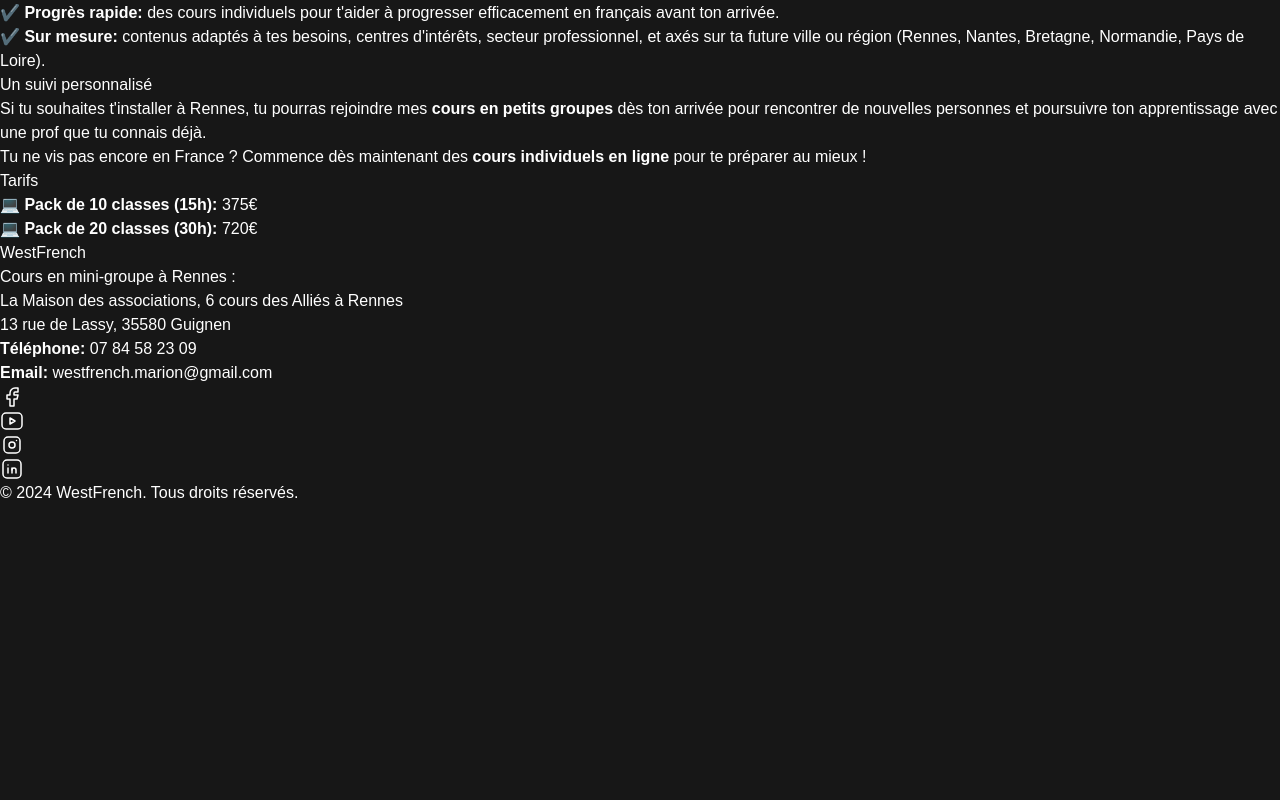
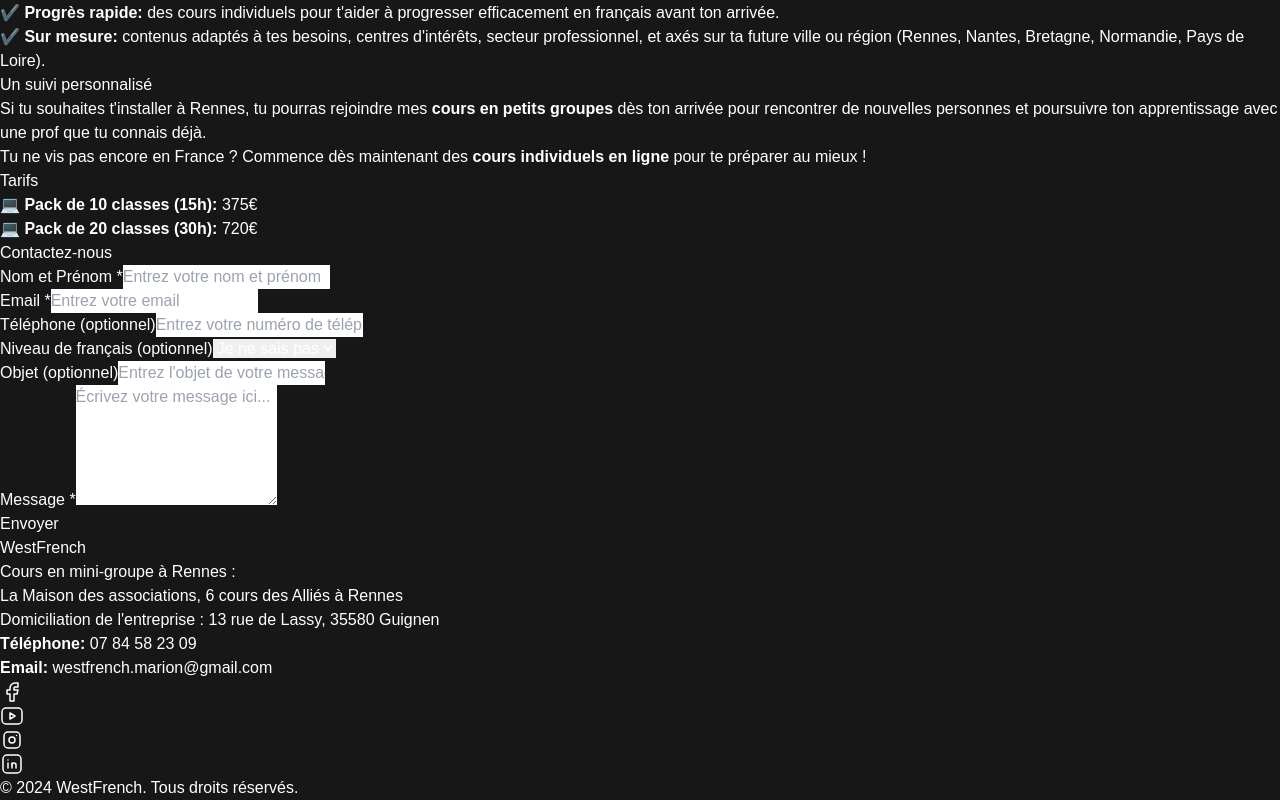
Before and after one commit to BertoRamosM/marion, a Next.js app: page / in a window 1280 px wide. Shown: the part 4635-5435 px from the top of the page. Before the commit the page ends 5140 px from the top, so only its background shows below. Built offline with nearby package versions, Linux system fonts and the light colour scheme.

Commit message:
contact form created

```diff
--- /dev/null
+++ b/src/app/components/ContactForm.jsx
@@ -0,0 +1,111 @@
+import React from 'react';
+
+const ContactForm = () => {
+  return (
+    <div className="flex items-center justify-center min-h-screen px-6 py-12">
+      <div className="w-full max-w-xl p-8 rounded-3xl shadow-lg text-black">
+        <h1 className="text-3xl font-bold mb-6 text-center text-[#ffa45b]">Contactez-nous</h1>
+        <form className="space-y-6">
+          {/* Nom et Prénom */}
+          <div>
+            <label htmlFor="name" className="block text-sm font-medium text-[#007ea7]">
+              Nom et Prénom <span className="text-red-500">*</span>
+            </label>
+            <input
+              type="text"
+              id="name"
+              className="w-full mt-2 p-3  rounded-lg shadow focus:outline-none focus:ring-2 focus:ring-[#ffa45b]"
+              required
+              placeholder="Entrez votre nom et prénom"
+            />
+          </div>
+
+          {/* Email */}
+          <div>
+            <label htmlFor="email" className="block text-sm font-medium text-[#007ea7]">
+              Email <span className="text-red-500">*</span>
+            </label>
+            <input
+              type="email"
+              id="email"
+              className="w-full mt-2 p-3 rounded-lg shadow focus:outline-none focus:ring-2 focus:ring-[#ffa45b]"
+              required
+              placeholder="Entrez votre email"
+            />
+          </div>
+
+          {/* Telephone */}
+          <div>
+            <label htmlFor="phone" className="block text-sm font-medium text-[#007ea7]">
+              Téléphone (optionnel)
+            </label>
+            <input
+              type="tel"
+              id="phone"
+              className="w-full mt-2 p-3 rounded-lg shadow focus:outline-none focus:ring-2 focus:ring-[#ffa45b]"
+              placeholder="Entrez votre numéro de téléphone"
+            />
+          </div>
+
+          {/* Level of French */}
+          <div>
+            <label htmlFor="french-level" className="block text-sm font-medium text-[#007ea7]">
+              Niveau de français (optionnel)
+            </label>
+            <select
+              id="french-level"
+              className="w-full mt-2 p-3 rounded-lg shadow focus:outline-none focus:ring-2 focus:ring-[#ffa45b]"
+            >
+              <option value="">Je ne sais pas</option>
+              <option value="A1">A1</option>
+              <option value="A2">A2</option>
+              <option value="B1">B1</option>
+              <option value="B2">B2</option>
+              <option value="C1">C1</option>
+              <option value="C2">C2</option>
+            </select>
+          </div>
+
+          {/* Objet */}
+          <div>
+            <label htmlFor="objet" className="block text-sm font-medium text-[#007ea7]">
+              Objet (optionnel)
+            </label>
+            <input
+              type="text"
+              id="objet"
+              className="w-full mt-2 p-3 rounded-lg shadow focus:outline-none focus:ring-2 focus:ring-[#ffa45b]"
+              placeholder="Entrez l'objet de votre message"
+            />
+          </div>
+
+          {/* Message */}
+          <div>
+            <label htmlFor="message" className="block text-sm font-medium text-[#007ea7]">
+              Message <span className="text-red-500">*</span>
+            </label>
+            <textarea
+              id="message"
+              rows="5"
+              className="w-full mt-2 p-3 rounded-lg shadow focus:outline-none focus:ring-2 focus:ring-[#ffa45b]"
+              required
+              placeholder="Écrivez votre message ici..."
+            ></textarea>
+          </div>
+
+          {/* Submit Button */}
+          <div className="text-center">
+            <button
+              type="submit"
+              className="bg-gradient-to-tr from-[#ffa45b] to-[#ff7c5b] px-6 py-3 rounded-lg text-white font-semibold shadow hover:scale-105 transition-transform duration-300 ease-out"
+            >
+              Envoyer
+            </button>
+          </div>
+        </form>
+      </div>
+    </div>
+  );
+};
+
+export default ContactForm;
--- a/src/app/components/Footer.jsx
+++ b/src/app/components/Footer.jsx
@@ -7,7 +7,7 @@
 const Footer = () => {
   return (
     <footer className="bg-[#f9f9f9] py-8">
-      <div className="max-w-7xl mx-auto px-6 flex flex-col md:flex-row justify-between gap-6">
+      <div className="max-w-7xl mx-auto px-6 flex flex-col md:flex-row justify-between gap-6 items-center">
         {/* Left Section */}
         <div className="text-center md:text-left">
           <h2 className="text-2xl font-semibold text-[#ffa45b]">WestFrench</h2>
@@ -16,7 +16,8 @@
             <br />
             La Maison des associations, 6 cours des Alliés à Rennes
             <br />
-            13 rue de Lassy, 35580 Guignen
+
+<span className='text-sm'>Domiciliation de l&apos;entreprise : 13 rue de Lassy, 35580 Guignen</span>
           </p>
         </div>
 
--- a/src/app/page.js
+++ b/src/app/page.js
@@ -6,6 +6,7 @@
 import AboutCompany from "./components/AboutCompany";
 import Courses from "./components/Courses";
 import CoursesOnline from "./components/CoursesOnline";
+import ContactForm from "./components/ContactForm";
 
 export default function Home() {
   return (
@@ -25,6 +26,7 @@
           <About />
           <Courses />
           <CoursesOnline />
+          <ContactForm />
       </main>
 
 
```
